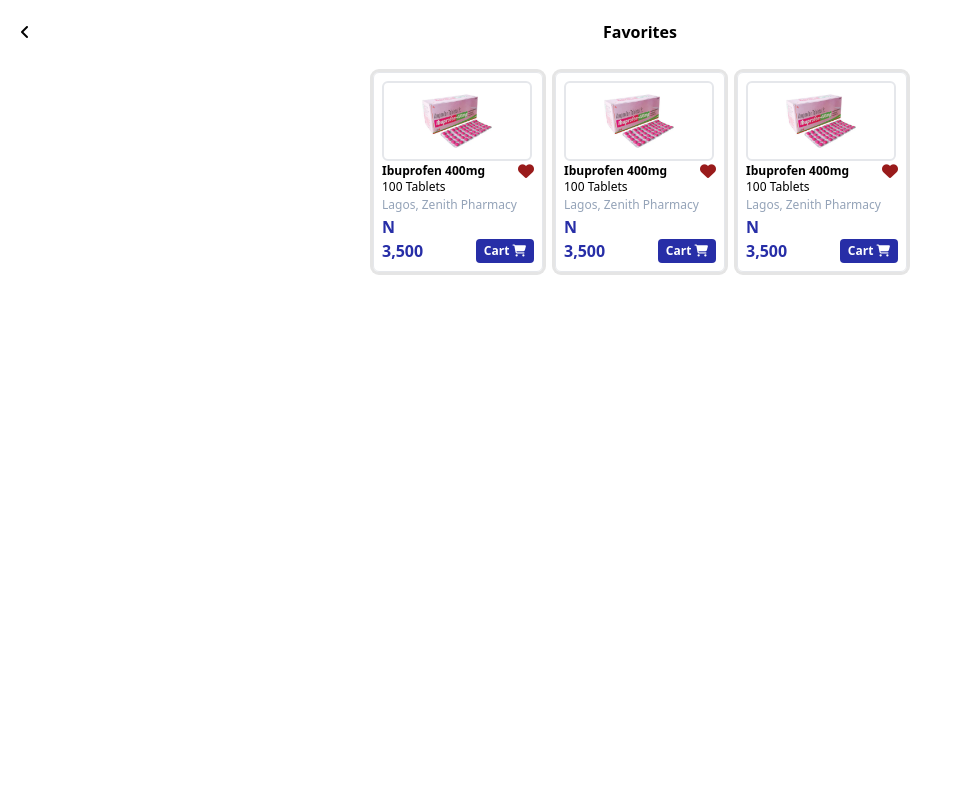
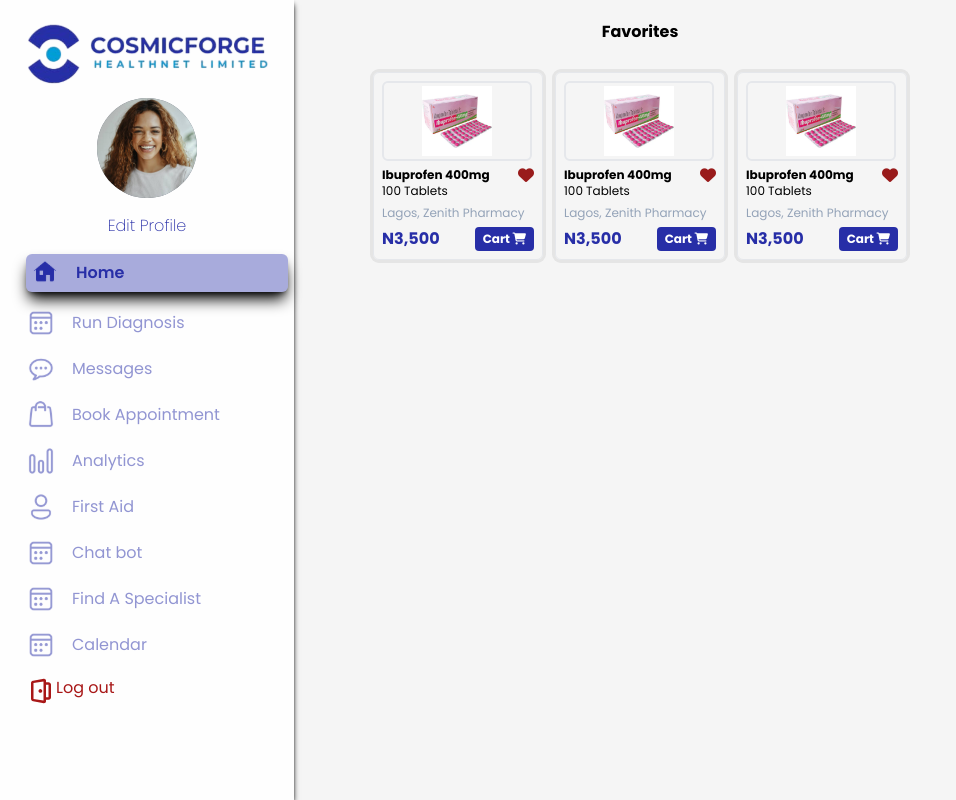
Before and after one commit to Intellidevelopers/cosmicforge-frontend, a React (Vite) app: page /favorites in a window 1280 px wide. Shown: the whole page, without its empty margins (0-956 px from the left). Built offline with nearby package versions, Linux system fonts and the light colour scheme.

Commit message:
starting creating header component

```diff
--- a/src/main/favorites/components/favorite-card.tsx
+++ b/src/main/favorites/components/favorite-card.tsx
@@ -8,7 +8,7 @@
 
 const FavoriteCard = (props:FavoriteItem) => {
 
-  return <div className="w-[170px] border p-2 rounded-md space-y-0.5 ring-[3px] ring-neutral-200" >
+  return <div className="w-[170px] border p-2 rounded-md space-y-1.5 ring-[3px] ring-neutral-200" >
           <div className="border-2 w-[150px] h-[80px] grid items-center justify-center rounded-md">
             <img className="max-w-[70px]" src={props.image} alt={props.title}  />
           </div>
@@ -21,9 +21,8 @@
           </div>
             <p className="text-xs text-slate-400">{props.location}</p>
           <div className="flex justify-between items-end">
-            <div className="text-cosmic-primary-color font-bold space-y-0 flex flex-col gap-0" >
-              <p >N</p>
-              <p>{props.price}</p>
+            <div className="text-cosmic-primary-color font-bold " >
+              <p >N{props.price}</p>
             </div>
             <div className="bg-cosmic-primary-color px-2 py-1 font-bold text-white rounded text-xs">Cart <i className="fas fa-shopping-cart text-white"></i></div>
           </div>
--- a/src/main/favorites/components/favorite-header.tsx
+++ b/src/main/favorites/components/favorite-header.tsx
@@ -1,9 +1,24 @@
+import { useEffect, useState } from "react"
+
 const FavoriteHeader = () => {
+
+  const [title,setTitle] = useState<string|undefined>('')
+
+  useEffect(()=>{
+    let url:string | string[] = window.location.href
+    url = url.split('/')
+      const location:string|undefined = url.pop()
+    setTitle(location)
+  },[])
 
   return (
     <div className="flex w-full h-12 my-2 justify-center items-center relative">
-        <i className="fas fa-angle-left absolute left-5"></i>
-        <p className="font-bold col-span-2">Favorites</p>
+
+        <div className="absolute left-5 flex justify-center items-center gap-2">
+          <i className="fas fa-angle-left "></i>
+          <p className="hidden md:block" >Go Back</p>
+        </div>
+        <p className="font-bold col-span-2 capitalize">{title}</p>
         {/* <div></div> */}
     </div>
   )
```
Also changed, not shown: src/main.tsx (+4 -4 lines).
